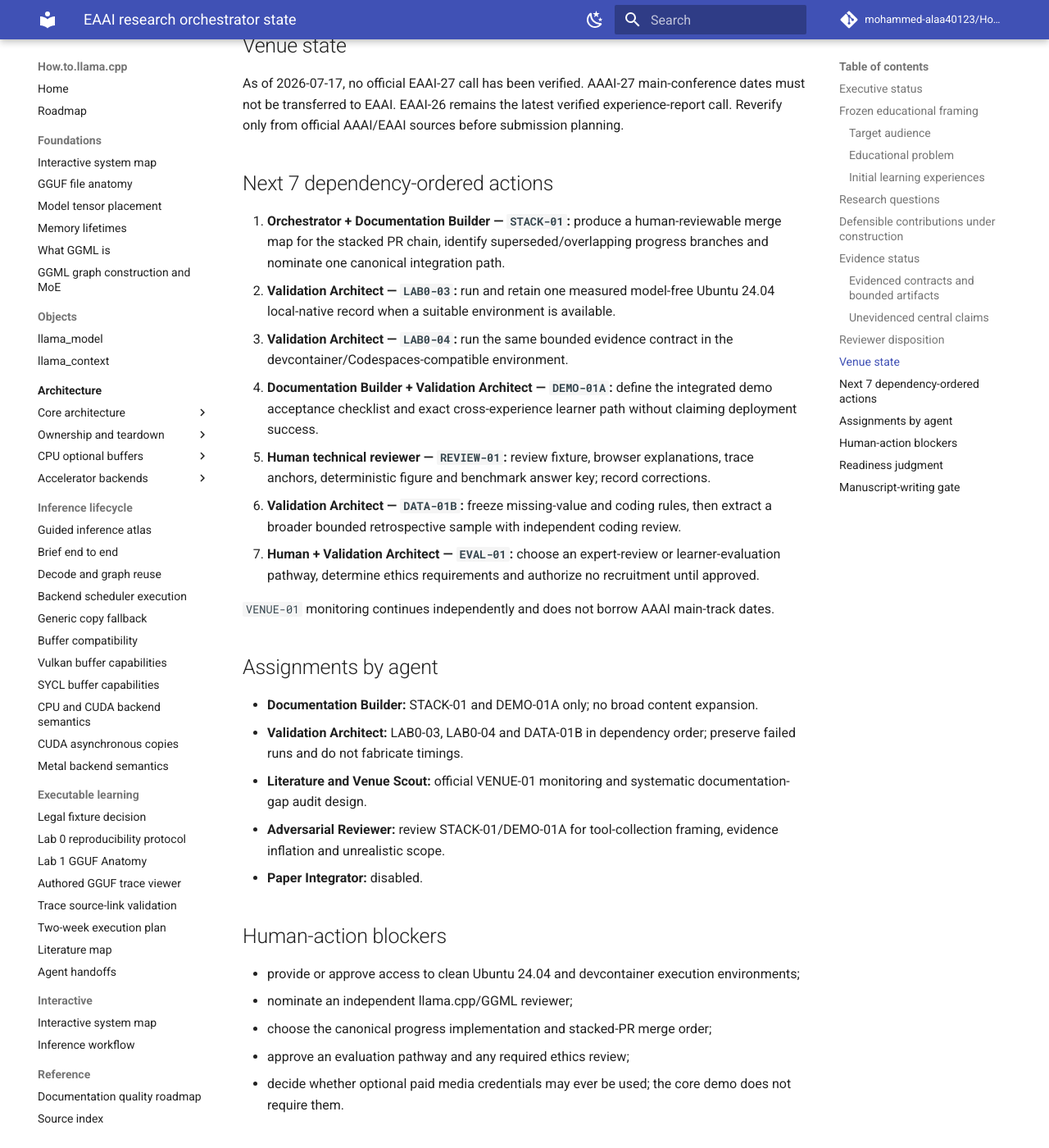
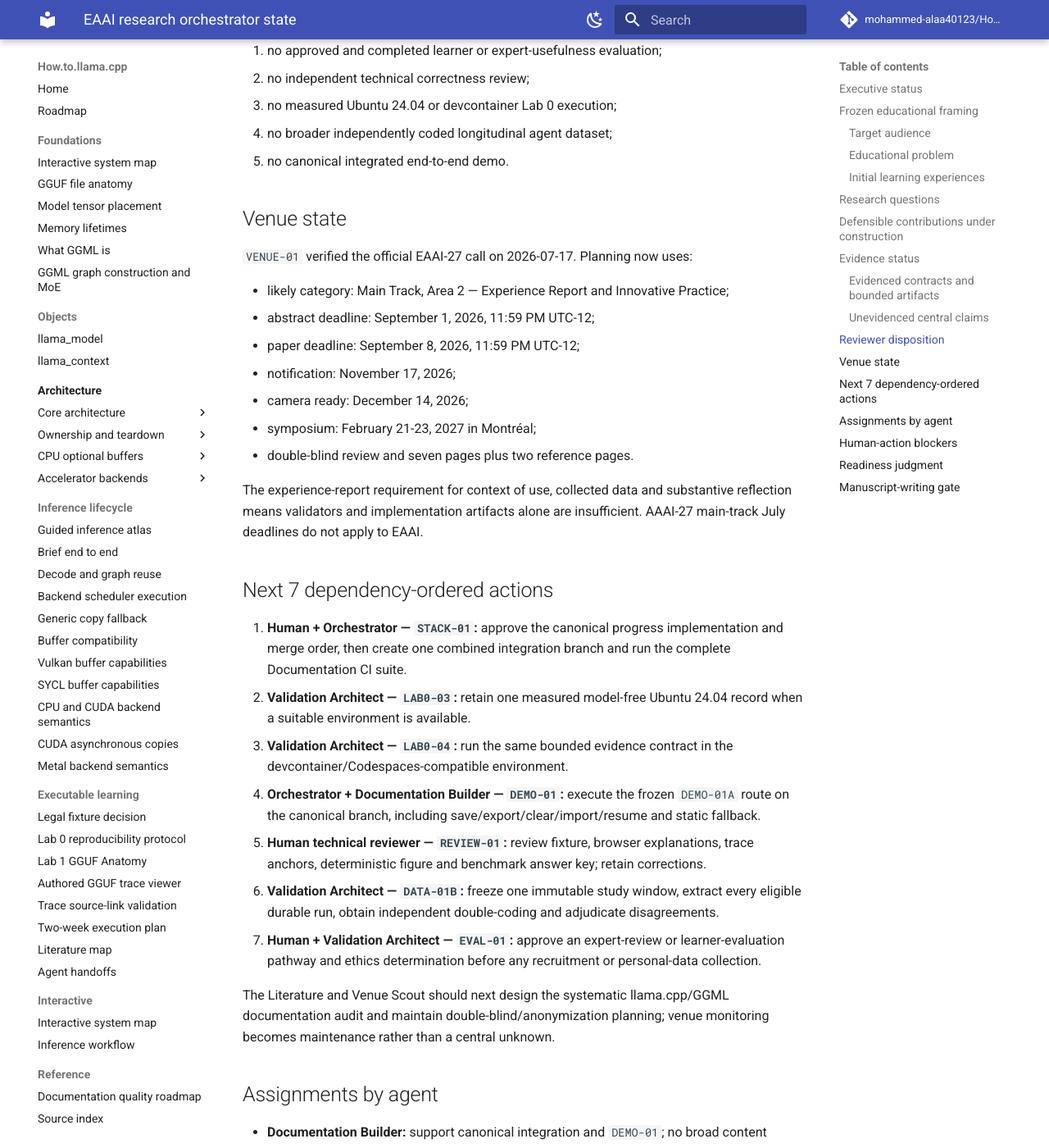
Before and after one commit to mohammed-alaa40123/How.to.llama.cpp, an MkDocs documentation site: the page built from docs/publication/orchestrator-state.md, in a window 1280 px wide and 1400 px high, scrolled down 3525 px. Shown: the whole window at 82% size. Built offline with MkDocs 1.6.1 and Material for MkDocs 9.7.7, drawn with Linux system fonts in a browser that asks for light colours; comment, search, counter and statistics services are not loaded; some of the changed text lies outside the part shown.

Commit message:
Coordinate verified venue and evidence state

```diff
--- a/docs/publication/orchestrator-state.md
+++ b/docs/publication/orchestrator-state.md
@@ -1,18 +1,18 @@
 # EAAI research orchestrator state
 
-_Last updated: 2026-07-17 17:58 Africa/Cairo_
+_Last updated: 2026-07-17 21:11 Africa/Cairo_
 
 This file is the single source of truth for EAAI experience-report preparation. It coordinates bounded repository work and does not authorize manuscript drafting.
 
 ## Executive status
 
-**Phase:** Week 1 foundation transitioning to Week 2 vertical-slice evidence.
+**Phase:** Week 1 foundation transitioning to Week 2 integration and measured evidence.
 
-**Overall judgment:** the repository now contains a coherent, source-pinned prototype stack: legal synthetic GGUF fixtures, a browser GGUF slice, an authored/source-derived trace viewer, local-only progress portability, deterministic technical figures, media lifecycle validation, a Lab 0 evidence contract and a frozen information-equivalent benchmark. The adversarial review still recommends rejection in the current state because implementation contracts are ahead of measured educational, reproducibility and longitudinal evidence.
+**Overall judgment:** the repository contains a coherent set of source-pinned, deterministic vertical-slice components and increasingly rigorous evidence contracts. However, the prospective experience report remains rejectable because the components are not yet integrated on one canonical branch, local/cloud Lab 0 reproducibility is unmeasured, independent technical correctness and evaluation pathways are absent, and the longitudinal agent dataset is not yet broadly extracted or independently coded.
 
-**Current stacked branch:** `agent/review02-adversarial-evidence-gates` at `4c72b8908c0d41941a7f61f2d041a2668a788af5`.
+**Current coordination head:** `agent/data01b-retrospective-coding-protocol` at `9bd3e9cac12ea55909709ba0c1951e82f05e9eb0`; Documentation CI run `29598733410` passed.
 
-**Current CI state:** dependencies through MEDIA-02 have passing commit-scoped Documentation CI. REVIEW-02 remains in progress until its final head passes CI. CI validates integration and deterministic contracts; it does not establish learner benefit, native execution, independent correctness or cross-environment reproducibility.
+**Stack state:** `STACK-01` produced a canonical merge map, `DEMO-01A` produced the integrated learner-route acceptance contract, `VENUE-01` verified the official EAAI-27 call, and the first bounded `DATA-01B` protocol passed CI. These artifacts remain distributed across stacked/parallel draft PRs and must be reconciled into one canonical integration branch.
 
 ## Frozen educational framing
 
@@ -20,7 +20,7 @@ This file is the single source of truth for EAAI experience-report preparation.
 
 Primary audience: advanced undergraduate and beginning graduate learners in systems, computer architecture or ML systems who can read C/C++ and Python but cannot yet connect GGUF storage, virtual memory, GGML graph construction, backend scheduling and token generation.
 
-Secondary audience: early-stage researchers onboarding to llama.cpp/GGML internals. Claims about benefit to experienced maintainers require separate evidence.
+Secondary audience: early-stage researchers onboarding to llama.cpp/GGML internals. Benefit to experienced maintainers remains unevidenced.
 
 ### Educational problem
 
@@ -32,13 +32,15 @@ The environment teaches learners to distinguish:
 - build success from model loading and inference;
 - browser-derived format inspection from native llama.cpp behavior.
 
-The claim that existing documentation broadly fails to make these distinctions remains a **hypothesis** pending a systematic audit.
+The claim that existing documentation broadly fails to make these distinctions remains a **hypothesis** pending a systematic documentation audit.
 
 ### Initial learning experiences
 
 1. **Lab 0 — Build and Run llama.cpp:** identify environment, configure, compile, executable-launch, model-load and inference stages; diagnose which stage owns a failure.
 2. **Lab 1 — GGUF Anatomy:** predict, parse, inspect and explain a deterministic synthetic GGUF while preserving browser/native boundaries.
-3. **Executable Lecture 0 — GGUF loading trace:** reconstruct a bounded source-pinned path using an authored/source-derived trace and a fair static-source/text baseline.
+3. **Executable Lecture 0 — GGUF loading trace:** reconstruct a bounded source-pinned path using authored/source-derived evidence and a fair static-source/text baseline.
+
+`DEMO-01A` freezes a single learner route joining these experiences, local progress portability and evidence-kind synthesis. It is an acceptance specification, not evidence that the route has been executed end to end.
 
 ## Research questions
 
@@ -56,33 +58,34 @@ These are planning questions, not answered claims.
 3. A repository-native longitudinal case study of human-supervised scheduled agents, including failures, corrections, rejected work, costs and maintenance burden.
 4. Design lessons about deterministic technical evidence, optional generated media and explicit browser/native boundaries.
 
-The project must not be framed as a tool collection; DEMO-01 must show that the three experiences form one learning progression.
+The project must not be framed as a tool collection. `DEMO-01` must execute the accepted route on one canonical branch.
 
 ## Evidence status
 
 ### Evidenced contracts and bounded artifacts
 
-- legal fixture boundary and deterministic 428-byte GGUF fixture;
+- legal deterministic synthetic GGUF fixture and licensing boundary;
 - Lab 0 reproducibility/report contract and semantic validator;
 - browser-first GGUF parser/visualizer with Predict-Discover-Explain checkpoints;
 - versioned trace schema, immutable source anchors and deterministic replay;
 - keyboard-operable authored/source-derived viewer with transcript fallback;
-- local-only progress export/import, validation and Lab 1 resume-state integration;
-- deterministic technical figure and media provenance/lifecycle validators;
+- local-only progress export/import and Lab 1 resume-state integration;
+- deterministic figure and media provenance/lifecycle validators;
 - frozen information-equivalent static-versus-viewer benchmark contract;
-- first three-record agent-workflow batch;
-- adversarial claims-evidence, rejection-risk and scorecard package.
+- three-record agent-workflow batch, explicit missing-data rules and frozen DATA-01B coding protocol;
+- adversarial claims-evidence, rejection-risk and scorecard package;
+- canonical integration map and integrated-demo acceptance specification;
+- official EAAI-27 call verification in `VENUE-01`.
 
 ### Unevidenced central claims
 
+- one canonical integrated branch with end-to-end passing CI;
 - measured Ubuntu 24.04 and devcontainer Lab 0 reproducibility;
-- integrated end-to-end demo on a clean supported environment;
 - learner benefit or expert usefulness;
 - independent llama.cpp/GGML correctness;
 - native or faithfully captured trace provenance beyond authored/source-derived replay;
-- longitudinal representativeness of agent-workflow evidence;
-- generalization beyond llama.cpp;
-- current EAAI-27 venue requirements.
+- longitudinal representativeness, inter-rater agreement and adjudicated agent-workflow evidence;
+- generalization beyond llama.cpp.
 
 ## Reviewer disposition
 
@@ -93,45 +96,57 @@ Fatal evidence gaps:
 1. no approved and completed learner or expert-usefulness evaluation;
 2. no independent technical correctness review;
 3. no measured Ubuntu 24.04 or devcontainer Lab 0 execution;
-4. no longitudinal agent dataset beyond the selected three-record sample.
+4. no broader independently coded longitudinal agent dataset;
+5. no canonical integrated end-to-end demo.
 
 ## Venue state
 
-As of 2026-07-17, no official EAAI-27 call has been verified. AAAI-27 main-conference dates must not be transferred to EAAI. EAAI-26 remains the latest verified experience-report call. Reverify only from official AAAI/EAAI sources before submission planning.
+`VENUE-01` verified the official EAAI-27 call on 2026-07-17. Planning now uses:
+
+- likely category: Main Track, Area 2 — Experience Report and Innovative Practice;
+- abstract deadline: September 1, 2026, 11:59 PM UTC-12;
+- paper deadline: September 8, 2026, 11:59 PM UTC-12;
+- notification: November 17, 2026;
+- camera ready: December 14, 2026;
+- symposium: February 21-23, 2027 in Montréal;
+- double-blind review and seven pages plus two reference pages.
+
+The experience-report requirement for context of use, collected data and substantive reflection means validators and implementation artifacts alone are insufficient. AAAI-27 main-track July deadlines do not apply to EAAI.
 
 ## Next 7 dependency-ordered actions
 
-1. **Orchestrator + Documentation Builder — `STACK-01`:** produce a human-reviewable merge map for the stacked PR chain, identify superseded/overlapping progress branches and nominate one canonical integration path.
-2. **Validation Architect — `LAB0-03`:** run and retain one measured model-free Ubuntu 24.04 local-native record when a suitable environment is available.
+1. **Human + Orchestrator — `STACK-01`:** approve the canonical progress implementation and merge order, then create one combined integration branch and run the complete Documentation CI suite.
+2. **Validation Architect — `LAB0-03`:** retain one measured model-free Ubuntu 24.04 record when a suitable environment is available.
 3. **Validation Architect — `LAB0-04`:** run the same bounded evidence contract in the devcontainer/Codespaces-compatible environment.
-4. **Documentation Builder + Validation Architect — `DEMO-01A`:** define the integrated demo acceptance checklist and exact cross-experience learner path without claiming deployment success.
-5. **Human technical reviewer — `REVIEW-01`:** review fixture, browser explanations, trace anchors, deterministic figure and benchmark answer key; record corrections.
-6. **Validation Architect — `DATA-01B`:** freeze missing-value and coding rules, then extract a broader bounded retrospective sample with independent coding review.
-7. **Human + Validation Architect — `EVAL-01`:** choose an expert-review or learner-evaluation pathway, determine ethics requirements and authorize no recruitment until approved.
+4. **Orchestrator + Documentation Builder — `DEMO-01`:** execute the frozen `DEMO-01A` route on the canonical branch, including save/export/clear/import/resume and static fallback.
+5. **Human technical reviewer — `REVIEW-01`:** review fixture, browser explanations, trace anchors, deterministic figure and benchmark answer key; retain corrections.
+6. **Validation Architect — `DATA-01B`:** freeze one immutable study window, extract every eligible durable run, obtain independent double-coding and adjudicate disagreements.
+7. **Human + Validation Architect — `EVAL-01`:** approve an expert-review or learner-evaluation pathway and ethics determination before any recruitment or personal-data collection.
 
-`VENUE-01` monitoring continues independently and does not borrow AAAI main-track dates.
+The Literature and Venue Scout should next design the systematic llama.cpp/GGML documentation audit and maintain double-blind/anonymization planning; venue monitoring becomes maintenance rather than a central unknown.
 
 ## Assignments by agent
 
-- **Documentation Builder:** STACK-01 and DEMO-01A only; no broad content expansion.
-- **Validation Architect:** LAB0-03, LAB0-04 and DATA-01B in dependency order; preserve failed runs and do not fabricate timings.
-- **Literature and Venue Scout:** official VENUE-01 monitoring and systematic documentation-gap audit design.
-- **Adversarial Reviewer:** review STACK-01/DEMO-01A for tool-collection framing, evidence inflation and unrealistic scope.
+- **Documentation Builder:** support canonical integration and `DEMO-01`; no broad content expansion.
+- **Validation Architect:** `LAB0-03`, `LAB0-04`, then `DATA-01B`; preserve failed runs and never fabricate timings.
+- **Literature and Venue Scout:** systematic documentation-gap audit and `BLIND-01` anonymization/release plan.
+- **Adversarial Reviewer:** review the canonical integration branch and executed demo for evidence inflation, tool-collection framing and browser/native confusion.
 - **Paper Integrator:** disabled.
 
 ## Human-action blockers
 
-- provide or approve access to clean Ubuntu 24.04 and devcontainer execution environments;
+- approve the canonical progress implementation and stacked-PR merge order;
+- provide or approve clean Ubuntu 24.04 and devcontainer execution environments;
 - nominate an independent llama.cpp/GGML reviewer;
-- choose the canonical progress implementation and stacked-PR merge order;
 - approve an evaluation pathway and any required ethics review;
+- approve the retrospective study revision/window and independent coder;
 - decide whether optional paid media credentials may ever be used; the core demo does not require them.
 
 ## Readiness judgment
 
-**Coordination estimate:** 50% of pre-manuscript readiness.
+**Coordination estimate:** 54% of pre-manuscript readiness.
 
-This rises only for validated vertical-slice contracts, progress integration, benchmark freezing, media lifecycle evidence and explicit reviewer gates. It gives no credit for learner benefit, independent correctness, measured native/container reproducibility or official EAAI-27 requirements.
+This modest increase credits verified venue requirements, the canonical integration map, integrated-demo acceptance contract and frozen DATA-01B coding protocol. It gives no credit for measured educational benefit, independent correctness, measured native/container reproducibility, a combined branch or completed retrospective extraction.
 
 ## Manuscript-writing gate
 
@@ -144,5 +159,5 @@ Do not activate the Paper Integrator until all conditions below have durable evi
 - at least one completed fair baseline comparison;
 - independent technical correctness review with correction records;
 - approved and completed learner or expert evaluation pathway, with ethics approval when required;
-- current official EAAI requirements;
+- current official EAAI requirements and double-blind release plan;
 - no unresolved fatal reviewer concern that invalidates the central contribution.
```
